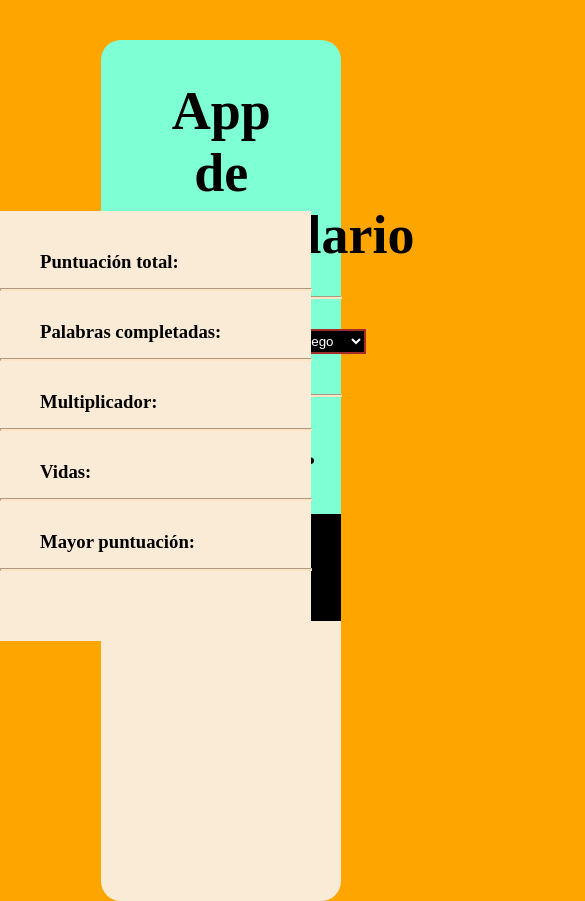
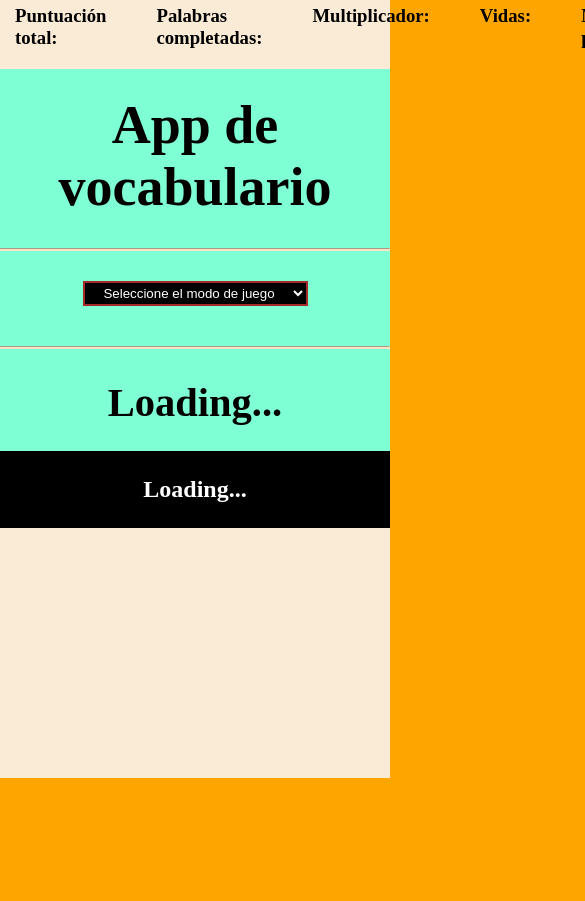
Before and after one commit to FramonteuSarra/js-vocabulary-app, a website built with Vite: page index.html in a window 390 px wide. Shown: the top 901 px of the page, 585 px wide, since content can reach past the window. After the commit the page ends 844 px from the top, so only its background shows below. Built offline with nearby package versions, Linux system fonts and the light colour scheme.

Commit message:
Responsive Design

```diff
--- a/index.html
+++ b/index.html
@@ -7,6 +7,41 @@
   <title>App</title>
 </head>
 <body>
+
+  <aside>
+
+    <div id="score-container">
+
+      <div id="score-container-first-div">
+        <h3>Puntuación total: </h3>
+        <h2 class="points" id="total-score"></h2>
+      </div>
+      <hr/>
+      <div>
+        <h3>Palabras completadas: </h3>
+        <h2 class="points" id="words-completed"></h2>
+      </div>
+      <hr/>
+      <div>
+        <h3>Multiplicador: </h3>
+        <h2 class="points" id="multiplier"></h2>
+      </div>
+      <hr/>
+      <div>
+        <h3>Vidas: </h3>
+        <h2 class="points" id="lifes"></h2>
+      </div>
+      <hr/>
+      <div>
+        <h3>Mayor puntuación: </h3>
+        <h2 class="points" id="highest-score"></h2>
+      </div>
+      <hr/>
+
+    </div>
+
+  </aside>
+
   <div id="app-container">
     <!-- Inicio de cabecera -->
     <header>
@@ -33,29 +68,6 @@
 
   </div>
 
-  <aside>
-
-    <div id="score-container">
-
-      <h3>Puntuación total: </h3>
-      <h2 class="points" id="total-score"></h2>
-      <hr/>
-      <h3>Palabras completadas: </h3>
-      <h2 class="points" id="words-completed"></h2>
-      <hr/>
-      <h3>Multiplicador: </h3>
-      <h2 class="points" id="multiplier"></h2>
-      <hr/>
-      <h3>Vidas: </h3>
-      <h2 class="points" id="lifes"></h2>
-      <hr/>
-      <h3>Mayor puntuación: </h3>
-      <h2 class="points" id="highest-score"></h2>
-      <hr/>
-
-    </div>
-
-  </aside>
 
   <script type="module" src="main.js"></script>
 </body>
--- a/style.css
+++ b/style.css
@@ -8,14 +8,17 @@ body{
 }
 
 hr{
-  margin-left: -40px;
-  padding-left: 40px;
-  padding-right: 39px;
+  margin-left: -2px;
   width: 100%;
   margin-bottom: 30px;
   border-color: bisque;
   height: 1px;
   background-color: bisque;
+}
+
+.clearfix{
+  float: none;
+  clear: both;
 }
 
 #app-container{
@@ -104,3 +107,65 @@ hr{
   float: right;
   margin-top: -40px;
 }
+
+/* RESPONSIVE */
+
+@media (max-width: 1250px){
+
+#app-container{
+  margin-left: 34%;
+}
+
+}
+
+@media (max-width: 1024px){
+
+#app-container{
+  margin-left: 43%;
+}
+
+}
+
+@media (max-width: 900px){
+
+#score-container{
+  display: flex;
+  float: none;
+  position: relative;
+  width: 100%;
+  padding: 0px;
+  padding-top: 5px;
+  padding-bottom: 5px;
+  margin: 0%;
+}
+
+#score-container-first-div{
+  margin-left: 15px;
+}
+
+#score-container hr{
+  display: none;
+}
+
+#score-container h2{
+  display: contents;
+}
+
+#app-container{
+  width: 100%;
+  margin: 0%;
+}
+
+#header-container, #translated-word-container, #buttons-container{
+  border-radius: 0px;
+  margin: 0%;
+  padding: 0px;
+  padding-top: 25px;
+  padding-bottom: 25px;
+}
+
+.buttons{
+  min-width: 70px;
+}
+
+}
```
